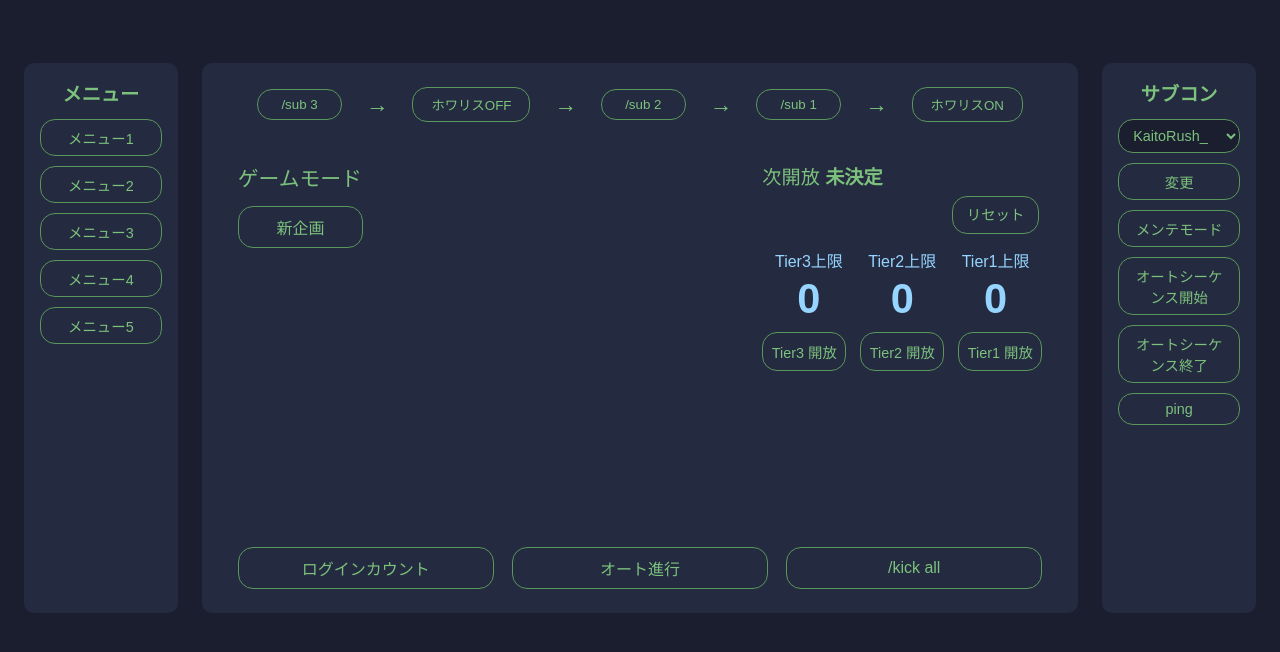
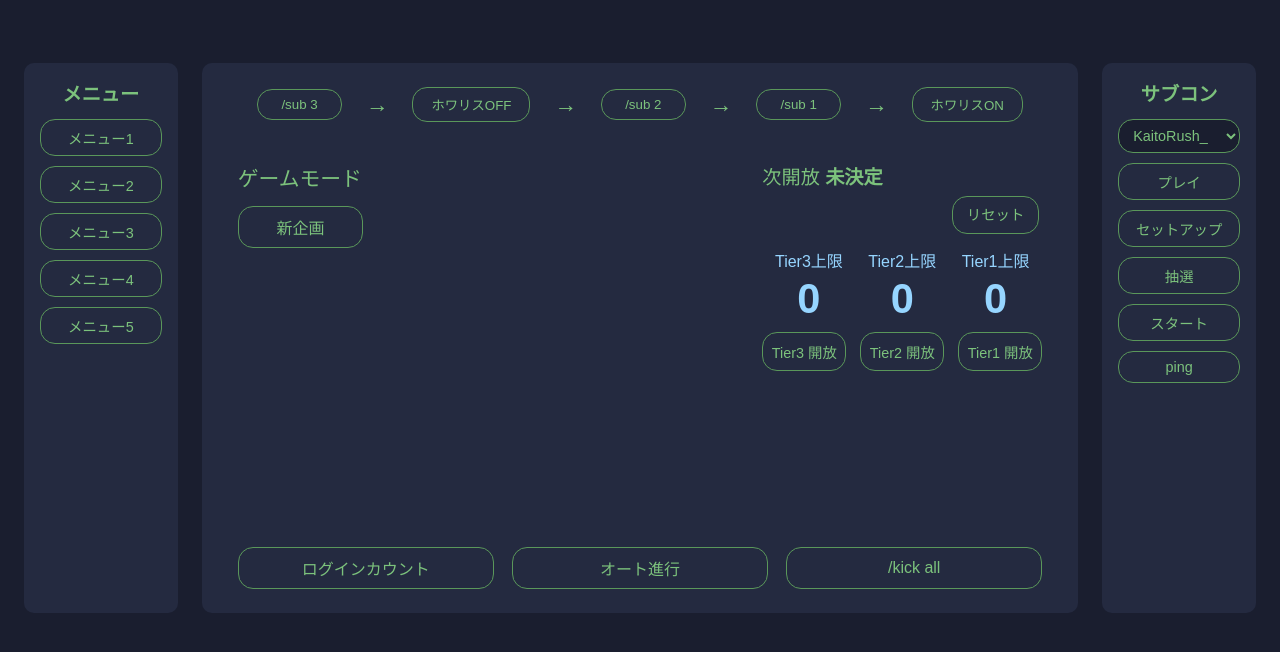
Before and after one commit to kirakuun/testpanel, a plain HTML site: page manhunt.html in a window 1280 px wide. Shown: the part 110-762 px from the top of the page. Drawn offline with Linux system fonts and the light colour scheme.

Commit message:
Update manhunt.html

```diff
--- a/manhunt.html
+++ b/manhunt.html
@@ -451,10 +451,10 @@
         <option>KaitoRush_</option>
         <option>KidsRush_</option>
       </select>
-      <button type="button" data-command="change_setting_select">変更</button>
-      <button type="button" data-command="maintenance">メンテモード</button>
-      <button type="button" data-command="auto_sequence start">オートシーケンス開始</button>
-      <button type="button" data-command="auto_sequence end">オートシーケンス終了</button>
+      <button type="button" data-command="function kirakun:0_play">プレイ</button>
+      <button type="button" data-command="function kirakun:2_setup">セットアップ</button>
+      <button type="button" data-command="function game:set/select_runner">抽選</button>
+      <button type="button" data-command="function game:set/start">スタート</button>
       <button type="button" data-command="pingall">ping</button>
     </nav>
 
```
